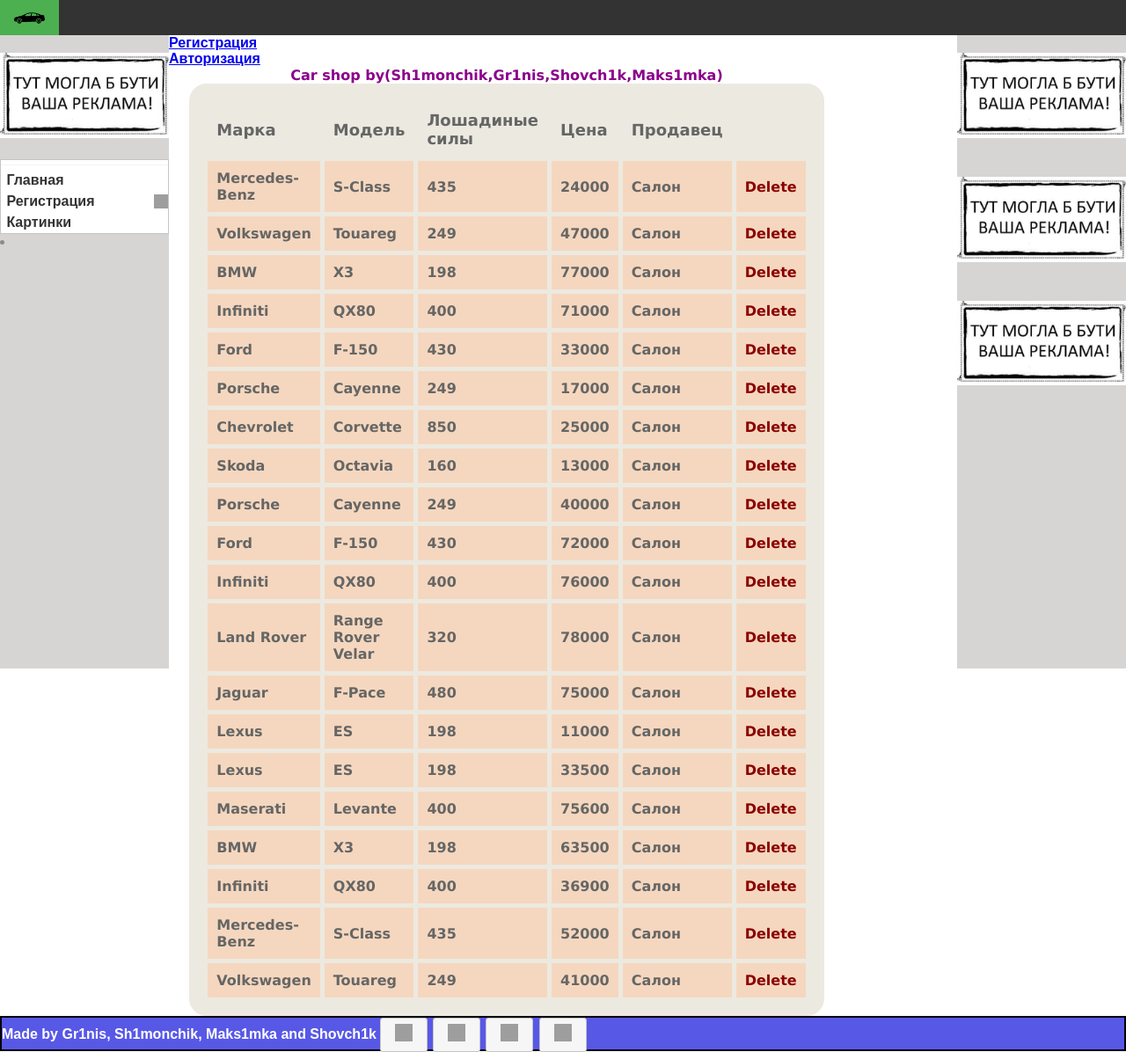
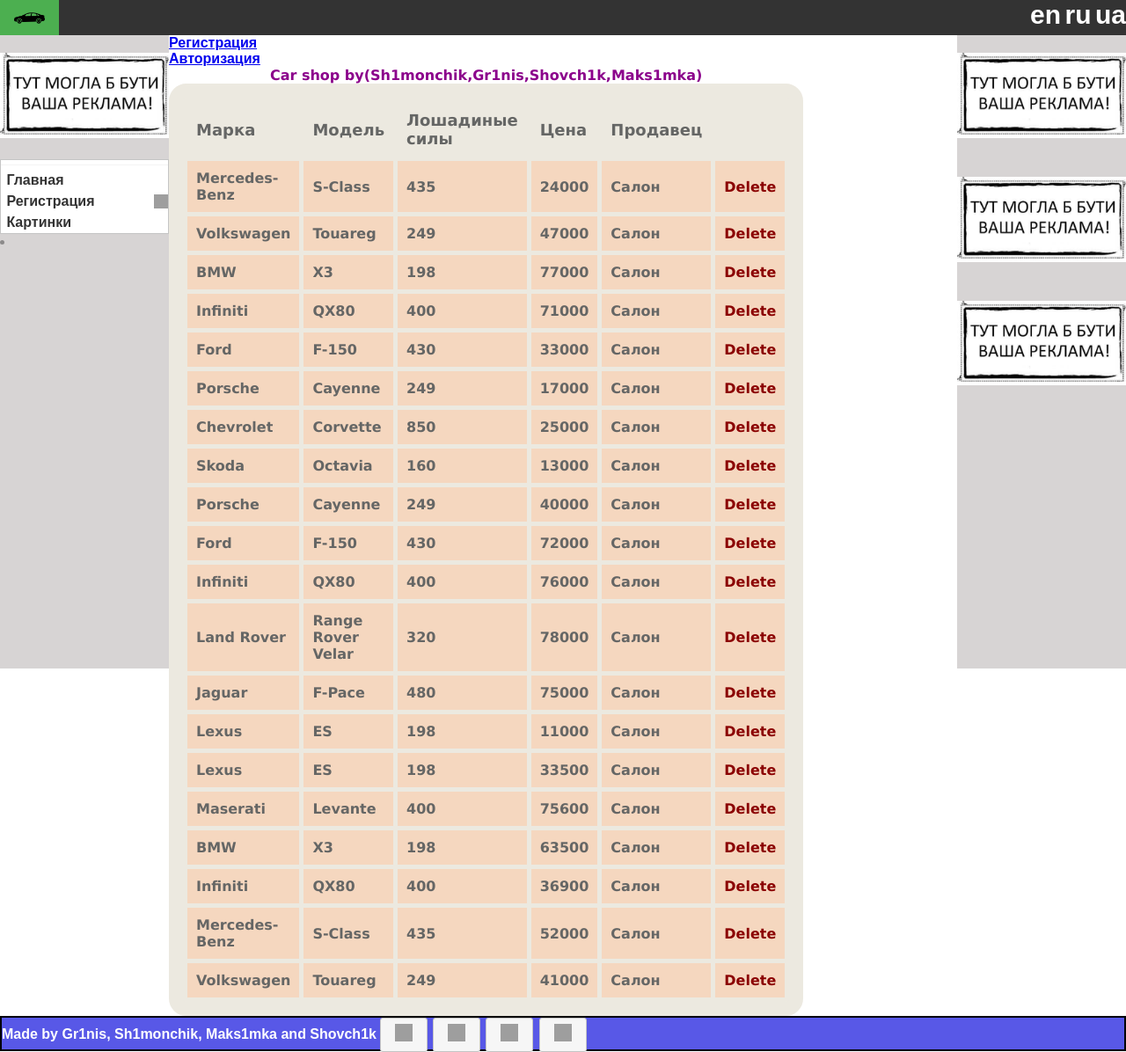
Before and after one commit to Logvynskyy/WebDevLabs, a PHP site: page / in a window 1280 px wide. Shown: the whole page at 88% size. Run offline with PHP 8.4, Linux system fonts and the light colour scheme; data comes from the database, SQL or seed files in the repository; some libraries are stand-ins or nearby versions; grey boxes are pictures that could not be loaded.

Commit message:
page translator

```diff
--- a/connection.php
+++ b/connection.php
@@ -16,7 +16,7 @@
     }
 
     // Устанавливаем кодировку подключения
-    $mysqli->set_charset('utf8');
+    // $mysqli->set_charset('utf8');
 
     //Для удобства, добавим здесь переменную, которая будет содержать адрес (URL) нашего сайта
     $address_site = "http://webdevlabs";
--- /dev/null
+++ b/google-translate.js
@@ -0,0 +1,74 @@
+const googleTranslateConfig = {
+    /* Original language */
+    lang: "ru",
+    /* The language we translate into on the first visit*/
+    /* Язык, на который переводим при первом посещении */
+    // langFirstVisit: 'en',
+    /* Если скрипт не работает на поддомене,
+    раскомментируйте и
+    укажите основной домен в свойстве domain */
+    domain: "http://webdevlabs/"
+};
+
+function TranslateInit() {
+
+    if (googleTranslateConfig.langFirstVisit && !Cookies.get('googtrans')) {
+        // Если установлен язык перевода для первого посещения и куки не назначены
+        TranslateCookieHandler("/auto/" + googleTranslateConfig.langFirstVisit);
+    }
+
+    let code = TranslateGetCode();
+    // Находим флаг с выбранным языком для перевода и добавляем к нему активный класс
+    if (document.querySelector('[data-google-lang="' + code + '"]') !== null) {
+        document.querySelector('[data-google-lang="' + code + '"]').classList.add('language__img_active');
+    }
+
+    if (code == googleTranslateConfig.lang) {
+        // Если язык по умолчанию, совпадает с языком на который переводим
+        // То очищаем куки
+        TranslateCookieHandler(null, googleTranslateConfig.domain);
+    }
+
+    // Инициализируем виджет с языком по умолчанию
+    new google.translate.TranslateElement({
+        pageLanguage: googleTranslateConfig.lang,
+    });
+
+    // Вешаем событие  клик на флаги
+    TranslateEventHandler('click', '[data-google-lang]', function (e) {
+        TranslateCookieHandler("/" + googleTranslateConfig.lang + "/" + e.getAttribute("data-google-lang"), googleTranslateConfig.domain);
+        // Перезагружаем страницу
+        window.location.reload();
+    });
+}
+
+function TranslateGetCode() {
+    // Если куки нет, то передаем дефолтный язык
+    let lang = (Cookies.get('googtrans') != undefined && Cookies.get('googtrans') != "null") ? Cookies.get('googtrans') : googleTranslateConfig.lang;
+    return lang.match(/(?!^\/)[^\/]*$/gm)[0];
+}
+
+function TranslateCookieHandler(val, domain) {
+    // Записываем куки /язык_который_переводим/язык_на_который_переводим
+    Cookies.set('googtrans', val);
+    Cookies.set("googtrans", val, {
+        domain: "." + document.domain,
+    });
+
+    if (domain == "undefined") return;
+    // записываем куки для домена, если он назначен в конфиге
+    Cookies.set("googtrans", val, {
+        domain: domain,
+    });
+
+    Cookies.set("googtrans", val, {
+        domain: "." + domain,
+    });
+}
+
+function TranslateEventHandler(event, selector, handler) {
+    document.addEventListener(event, function (e) {
+        let el = e.target.closest(selector);
+        if (el) handler(el);
+    });
+}
--- a/index.php
+++ b/index.php
@@ -29,12 +29,42 @@
                 .button()
             } );
             </script>
+            <script src="https://cdn.jsdelivr.net/npm/js-cookie@2/src/js.cookie.min.js"></script>
+            <script src="google-translate.js"></script>
+            <script src="//translate.google.com/translate_a/element.js?cb=TranslateInit"></script>
+        <style>
+            .goog-text-highlight {
+                background-color: transparent;
+                box-shadow: none;
+            }
+            .skiptranslate {
+                display: none;
+                height: 0;
+            }
+            .language__img {
+                cursor: pointer;
+            }
+
+            .language {
+                float:right;
+            }
+            b{
+
+                color: white;
+                font-size: 30px;
+            }
+        </style>
     </head>
     <body>
         <div class="topnav">
             <a class="active" href=""><img src="/img/carmodel.png" alt="" width="35" height="35"></a>
             <a href="site/registration.html"></a>
             <a href="site/images.html"></a>
+            <div class="language">
+                <b data-google-lang="en" class="leng">en</b>
+                <b data-google-lang="ru" class="leng">ru</b>
+                <b data-google-lang="uk" class="leng">ua</b>
+            </div>
           </div>
           <div class="left"><img src="img/ad.jpg" style="width: 100%; margin: 20px 0;">
 
@@ -84,6 +114,8 @@
             ?>
         </div>
         <div style="margin: 0px;width: 60%;display: flex;justify-content: center;">
+
+            <div>
                 <table>
                     <caption style="font-weight: bolder;color: darkmagenta;" >Car shop by(Sh1monchik,Gr1nis,Shovch1k,Maks1mka)</caption>
                     <tr>
@@ -122,6 +154,7 @@
                     ?>
                 </table>
             </div>
+        </div>
         <div class="bottom">
             <span class = "text-center">Made by Gr1nis, Sh1monchik, <a class="laydak" href="JavaScript:alert('Maks1mka laydak');">Maks1mka</a> and Shovch1k</span>
             <a class="facebook" href="https://facebook.com" target="_blank">Facebook</a>
--- a/style.css
+++ b/style.css
@@ -164,3 +164,24 @@
 text-decoration: none;
 }
 .ul-menu { width: 100%; }
+
+.goog-text-highlight {
+    background-color: transparent;
+    box-shadow: none;
+}
+.skiptranslate {
+    display: none;
+    height: 0;
+}
+.language__img {
+    cursor: pointer;
+}
+
+.language {
+    float:right;
+}
+
+b{
+    color: white;
+    font-size: 20px;
+}
```
Lines whose indentation alone changed are shown as unchanged.
